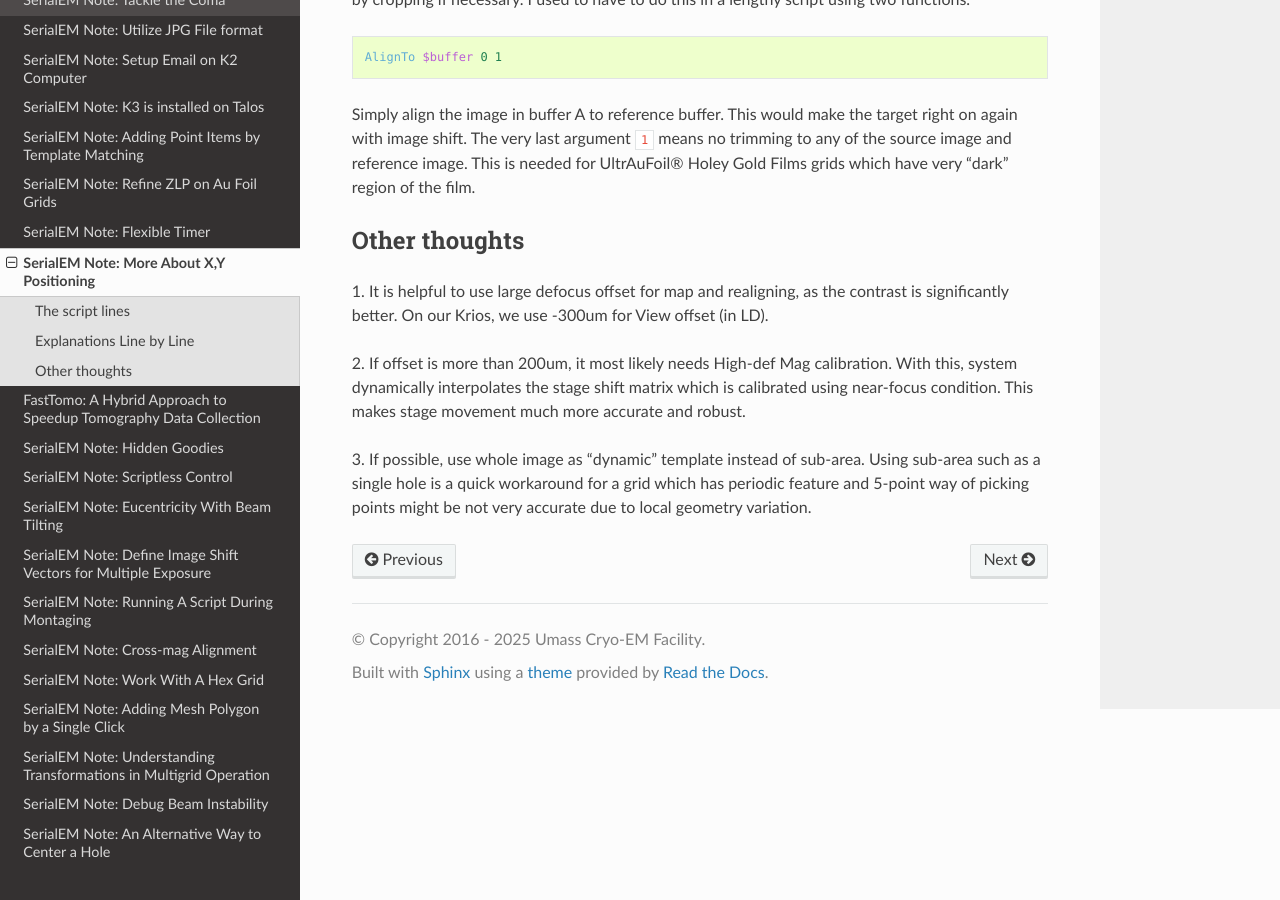
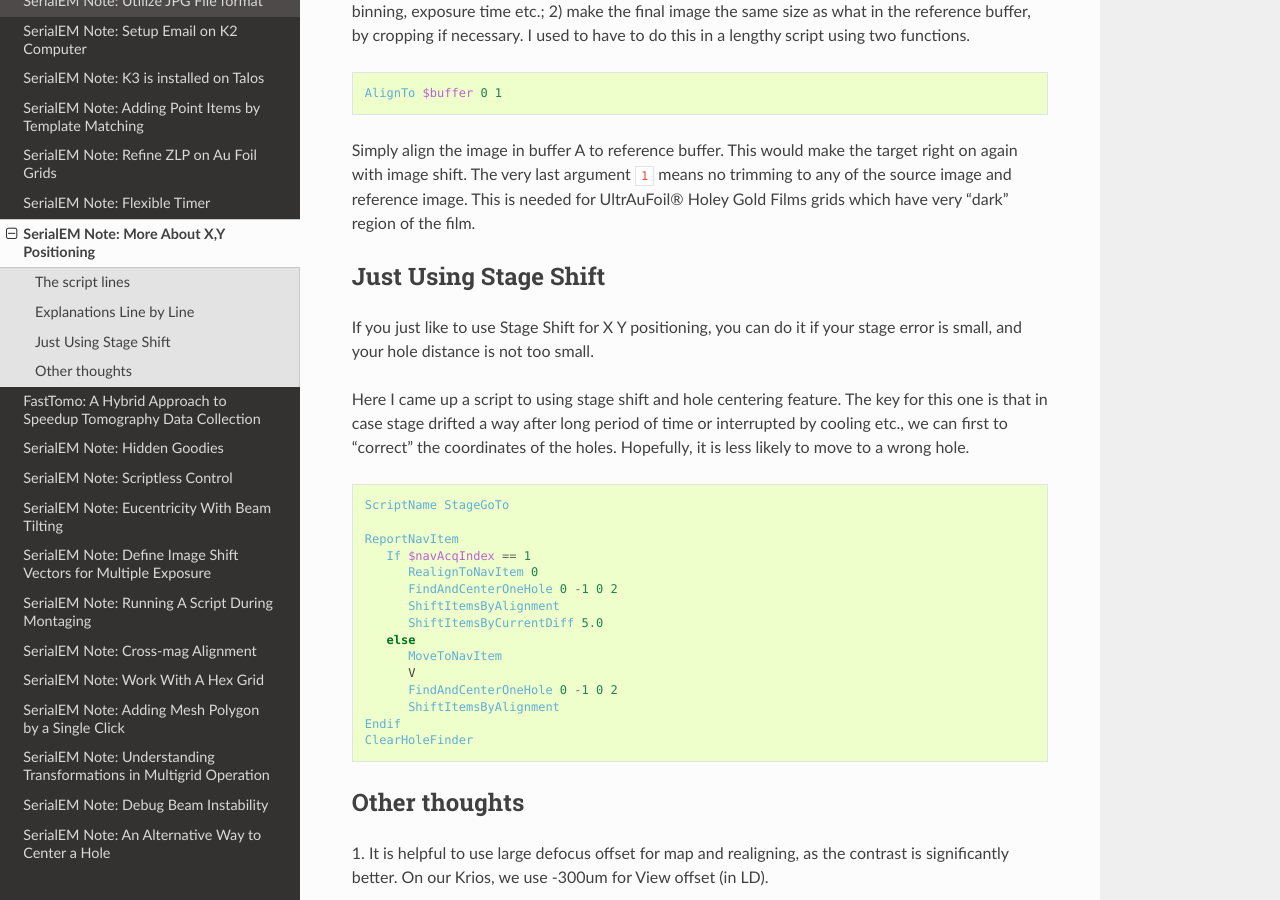
Before and after one commit to xuchen66/sphinx-emdocs, a Sphinx documentation site: the page built from source/serialem-note-more-about-XY-position.rst, in a window 1280 px wide and 900 px high, scrolled down 2060 px. Built offline with Sphinx 7.4.7 and the Read the Docs theme 3.1.0, drawn with Linux system fonts in a browser that asks for light colours; pages that are not in the unit, such as notebooks, are missing from menus; some of the changed text lies outside the part shown.

Commit message:
Update serialem-note-more-about-XY-position.rst

```diff
--- a/source/serialem-note-more-about-XY-position.rst
+++ b/source/serialem-note-more-about-XY-position.rst
@@ -19,6 +19,7 @@ SerialEM Note: More About X,Y Positioning
       I have spent a lot of time thinking and testing about this. If you
       have better and different ideas, I'd love to hear from you.
 
+      I added some for maining just using stage shift in Novemebe 2025.
 
 .. _script:
 
@@ -121,6 +122,38 @@ no trimming to any of the source image and reference image. This is needed
 for UltrAuFoil® Holey Gold Films grids which have very "dark" region of the
 film.
 
+.. using_stage_shift:
+
+Just Using Stage Shift
+----------------------
+
+If you just like to use Stage Shift for X Y positioning, you can do it
+if your stage error is small, and your hole distance is not too small.
+
+Here I came up a script to using stage shift and hole centering feature.
+The key for this one is that in case stage drifted a way after long
+period of time or interrupted by cooling etc., we can first to "correct"
+the coordinates of the holes. Hopefully, it is less likely to move to
+a wrong hole.
+
+.. code-block:: ruby
+
+   ScriptName StageGoTo
+
+   ReportNavItem
+      If $navAcqIndex == 1
+         RealignToNavItem 0
+         FindAndCenterOneHole 0 -1 0 2
+         ShiftItemsByAlignment
+         ShiftItemsByCurrentDiff 5.0
+      else
+         MoveToNavItem
+         V
+         FindAndCenterOneHole 0 -1 0 2
+         ShiftItemsByAlignment
+   Endif
+   ClearHoleFinder
+
 .. thoughts:
 
 Other thoughts
```
Also changed, not shown: other parts of source/serialem-note-more-about-XY-position.rst (+1 -1 lines).
